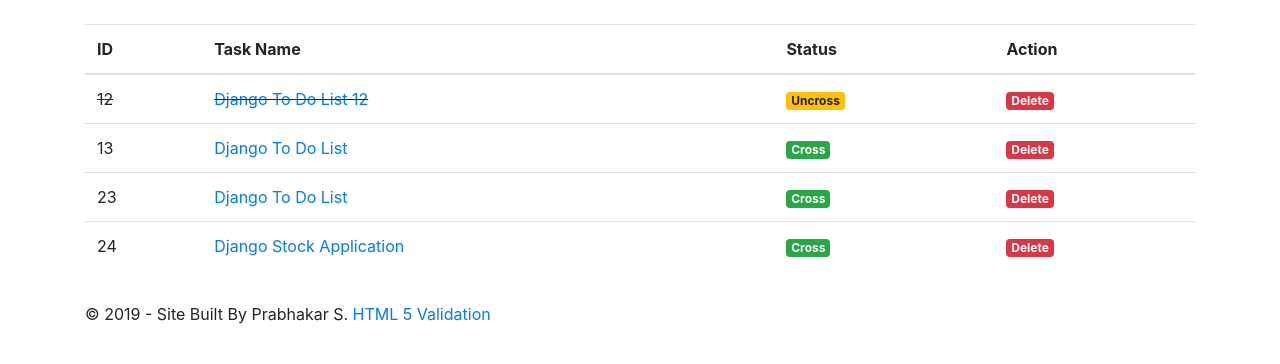
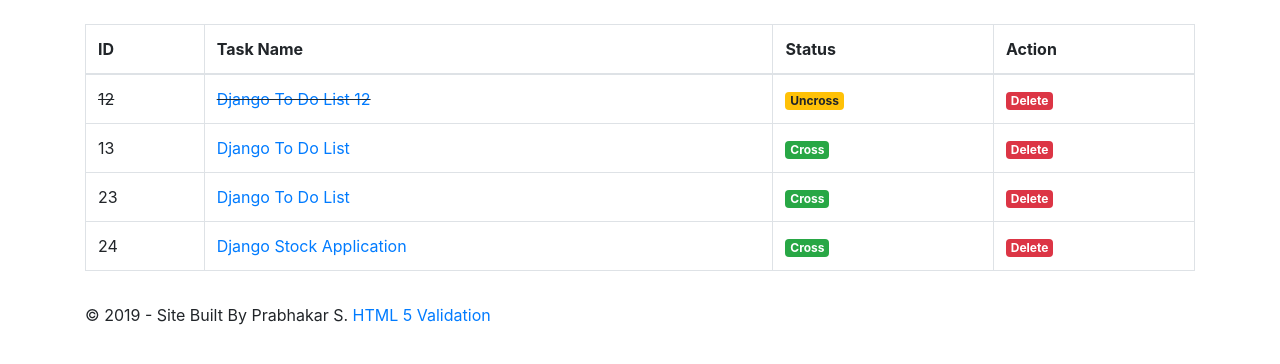
Before and after one commit to yesiknowjava/django, a Django app: page / in a window 1280 px wide. Shown: the part 56-420 px from the top of the page. Run offline with Django 3.2, Linux system fonts and the light colour scheme; data comes from the database, SQL or seed files in the repository; some libraries are stand-ins or nearby versions.

Commit message:
Design for table bordered

```diff
--- a/djangotodo/todo/templates/home.html
+++ b/djangotodo/todo/templates/home.html
@@ -1,7 +1,7 @@
 {% extends "base.html" %}
 {% block content %}
 <br>
-<table class="table">
+<table class="table table-bordered">
     <thead class="thead-inverse">
         <tr>
             <th>ID</th>
```
